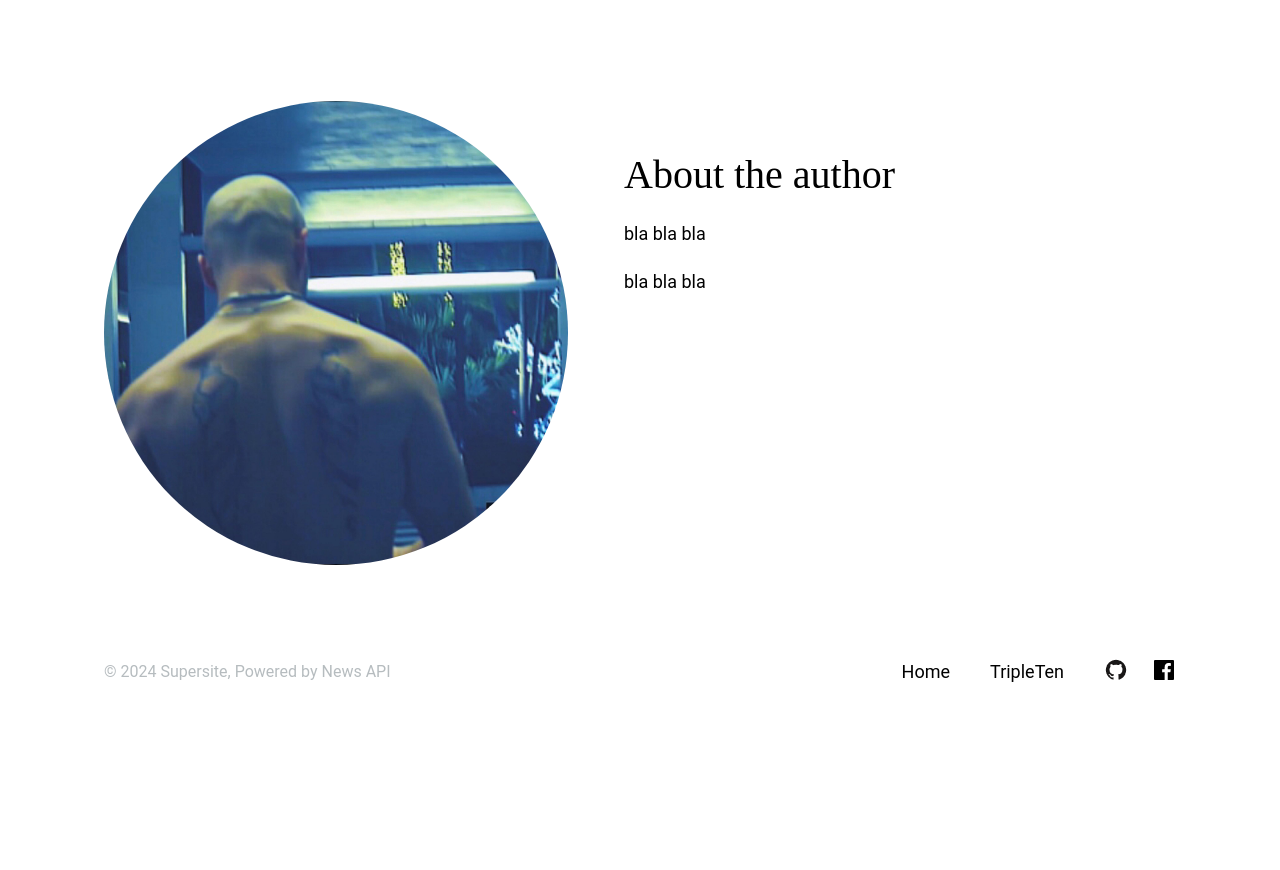
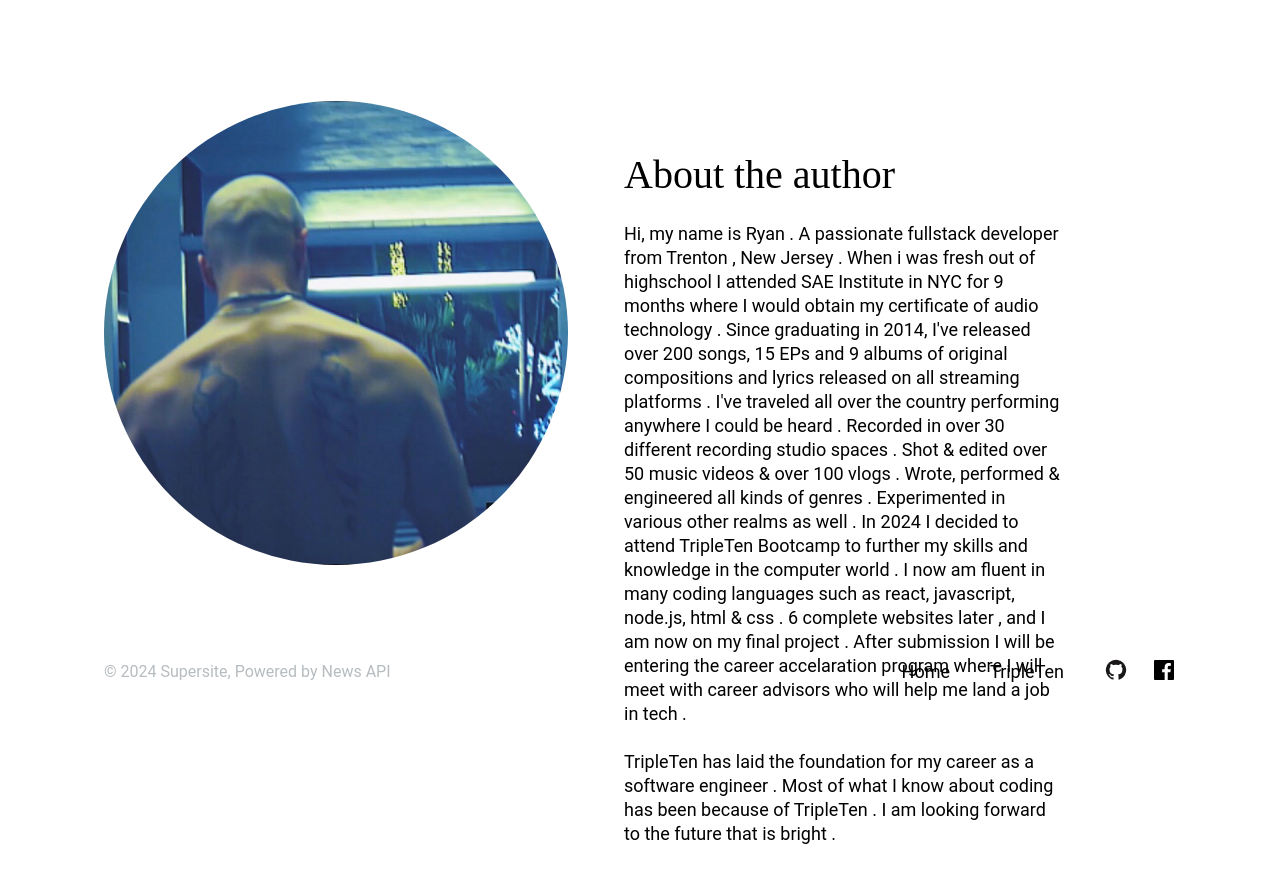
Before and after one commit to KRMalaGrino/finalProject-FrontEnd, a React (Vite) app: page /saved-news in a window 1280 px wide. Before the commit the page ends 800 px from the top, so only its background shows below. Built offline with nearby package versions, Linux system fonts and the light colour scheme; a web font is replaced by a local one.

Commit message:
added descriptions to the about section .

```diff
--- a/src/components/About/About.jsx
+++ b/src/components/About/About.jsx
@@ -7,8 +7,30 @@ function About() {
         <img className="about__avatar" src={sol} alt="author-avatar" />
         <div className="about__text-wrapper">
           <h2 className="about__title">About the author</h2>
-          <p className="about__description">bla bla bla</p>
-          <p className="about__description">bla bla bla</p>
+          <p className="about__description">
+            Hi, my name is Ryan . A passionate fullstack developer from Trenton
+            , New Jersey . When i was fresh out of highschool I attended SAE
+            Institute in NYC for 9 months where I would obtain my certificate of
+            audio technology . Since graduating in 2014, I've released over 200
+            songs, 15 EPs and 9 albums of original compositions and lyrics
+            released on all streaming platforms . I've traveled all over the
+            country performing anywhere I could be heard . Recorded in over 30
+            different recording studio spaces . Shot & edited over 50 music
+            videos & over 100 vlogs . Wrote, performed & engineered all kinds of
+            genres . Experimented in various other realms as well . In 2024 I
+            decided to attend TripleTen Bootcamp to further my skills and
+            knowledge in the computer world . I now am fluent in many coding
+            languages such as react, javascript, node.js, html & css . 6
+            complete websites later , and I am now on my final project . After
+            submission I will be entering the career accelaration program where
+            I will meet with career advisors who will help me land a job in tech
+            .
+          </p>
+          <p className="about__description">
+            TripleTen has laid the foundation for my career as a software
+            engineer . Most of what I know about coding has been because of
+            TripleTen . I am looking forward to the future that is bright .{" "}
+          </p>
         </div>
       </div>
     </div>
```
